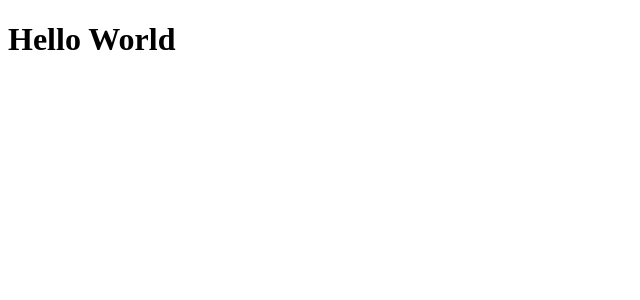
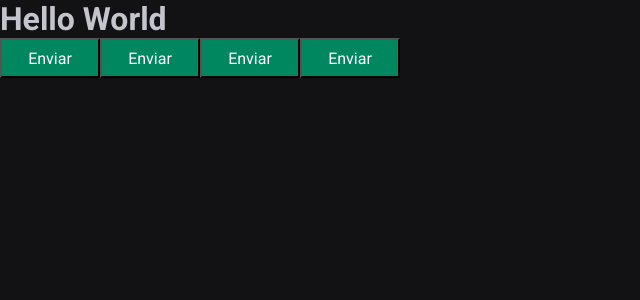
Before and after one commit to W-Wag/pomodoro-ignite-rocketseat, a React (Vite) app: page / in a window 1280 px wide. Shown: the top 300 px of the page, without its empty margins (0-640 px from the left). Built offline with nearby package versions, Linux system fonts and the light colour scheme.

Commit message:
Aulas Implementado o styled components

```diff
--- a/index.html
+++ b/index.html
@@ -2,7 +2,9 @@
 <html lang="en">
   <head>
     <meta charset="UTF-8" />
-
+    <link rel="preconnect" href="https://fonts.googleapis.com">
+    <link rel="preconnect" href="https://fonts.gstatic.com" crossorigin>
+    <link href="https://fonts.googleapis.com/css2?family=Roboto+Mono:wght@700&family=Roboto:wght@400;700&display=swap" rel="stylesheet" />
     <meta name="viewport" content="width=device-width, initial-scale=1.0" />
     <title>Ignite Timer</title>
   </head>
--- a/src/App.tsx
+++ b/src/App.tsx
@@ -1,7 +1,20 @@
+import { ThemeProvider } from 'styled-components'
+import { GlobalStyle } from './styles/global'
+import { Button } from './components/Button'
+import { defaultTheme } from './styles/themes/default'
+
 export function App() {
   return (
     <div>
       <h1>Hello World</h1>
+      <ThemeProvider theme={defaultTheme}>
+        <Button variant="primary" />
+        <Button variant="secondary" />
+        <Button variant="success" />
+        <Button variant="danger" />
+
+        <GlobalStyle />
+      </ThemeProvider>
     </div>
-  );
+  )
 }
--- /dev/null
+++ b/src/components/Button.styles.ts
@@ -0,0 +1,28 @@
+import styled, { css } from 'styled-components'
+
+export type ButtonVariant = 'primary' | 'secondary' | 'success' | 'danger'
+
+interface ButtonContainerProps {
+  variant: ButtonVariant
+}
+
+const buttonVariant = {
+  primary: 'purple',
+  secondary: 'orange',
+  danger: 'red',
+  success: 'green',
+}
+
+export const ButtonContainer = styled.button<ButtonContainerProps>`
+  width: 100px;
+  height: 40px;
+
+  background-color: ${(props) => props.theme['green-500']};
+  color: ${(props) => props.theme.white};
+
+  /* ${(props) => {
+    return css`
+      background-color: ${buttonVariant[props.variant]};
+    `
+  }} */
+`
--- /dev/null
+++ b/src/components/Button.tsx
@@ -0,0 +1,9 @@
+import { ButtonContainer, ButtonVariant } from './Button.styles'
+
+interface ButtonProps {
+  variant?: ButtonVariant
+}
+
+export function Button({ variant = 'primary' }: ButtonProps) {
+  return <ButtonContainer variant={variant}>Enviar</ButtonContainer>
+}
--- /dev/null
+++ b/src/styles/global.ts
@@ -0,0 +1,26 @@
+import { createGlobalStyle } from 'styled-components'
+
+export const GlobalStyle = createGlobalStyle`
+    * {
+        margin: 0;
+        padding: 0;
+        box-sizing: border-box;
+    }
+
+    :focus {
+        outline: 0;
+        box-shadow: 0 0 0 2px ${(props) => props.theme['green-500']};
+    }
+
+    body {
+        background: ${(props) => props.theme['gray-900']};
+        color: ${(props) => props.theme['gray-300']};
+
+    }
+
+    body, input, textarea, button {
+        font-family: 'Roboto', sans-serif;
+        font-weight: 400;
+        font-size: 1rem;
+    }
+`
--- /dev/null
+++ b/src/styles/themes/default.ts
@@ -0,0 +1,21 @@
+export const defaultTheme = {
+  white: '#FFF',
+
+  'gray-100': '#E1E1E6',
+  'gray-300': '#C4C4CC',
+  'gray-400': '#8D8D99',
+  'gray-500': '#7C7C8A',
+  'gray-600': '#323238',
+  'gray-700': '#29292E',
+  'gray-800': '#202024',
+  'gray-900': '#121214',
+
+  'green-300': '#00B37E',
+  'green-500': '#00875F',
+  'green-700': '#015F43',
+
+  'red-500': '#AB222E',
+  'red-700': '#7A1921',
+
+  'yellow-500': '#FBA94C',
+}
```
Also changed, not shown: package.json (+6 -2 lines), src/@types/styles.d.ts (added, +8 -0 lines), src/main.tsx (+6 -6 lines), .eslintrc.cjs (deleted), .eslintrc.json (added), 2 other files (tests, documents, lock files or other folders).
